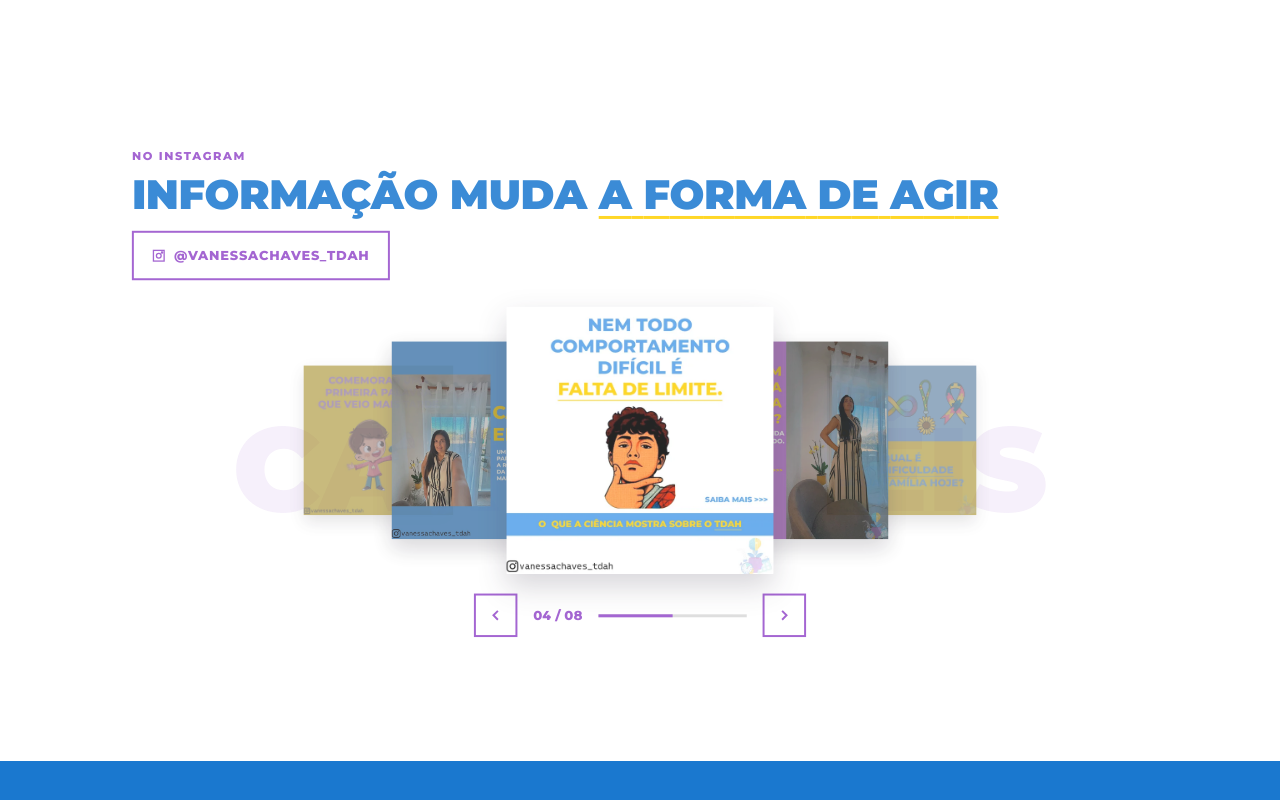
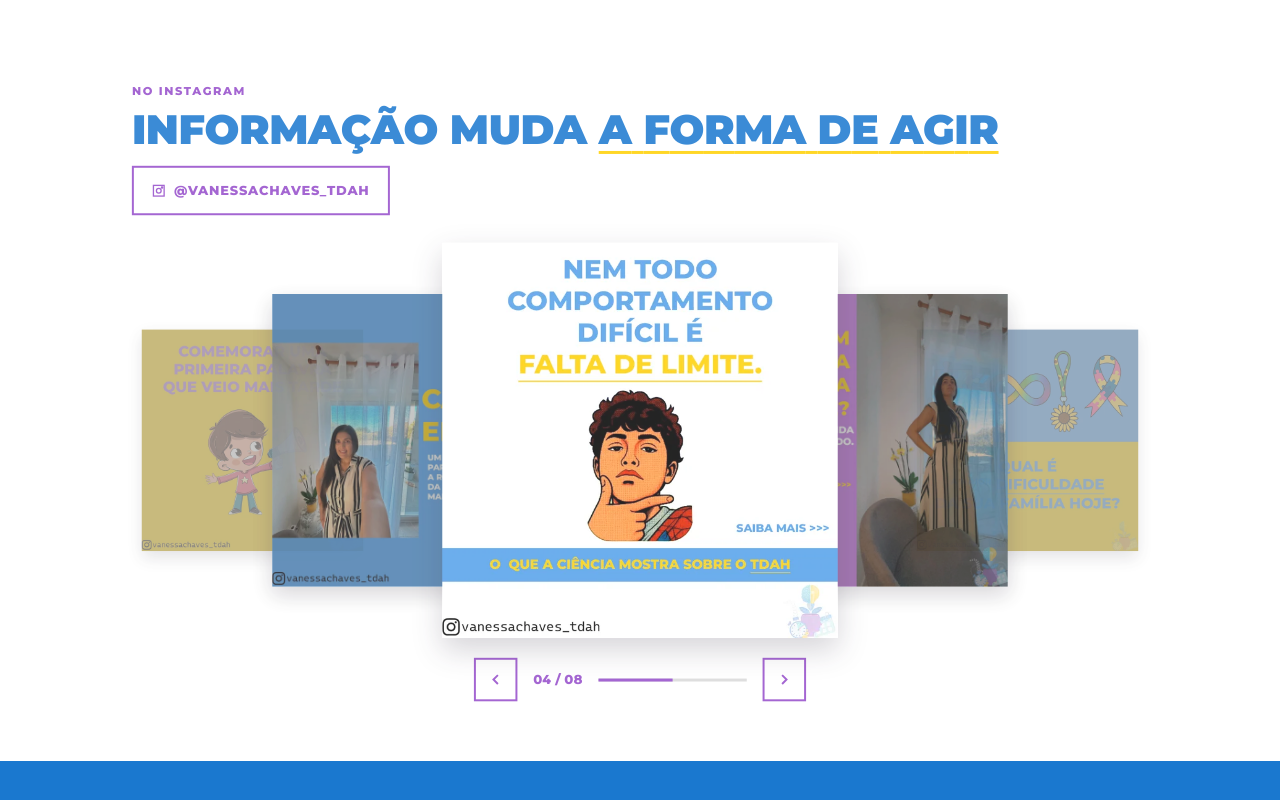
Before and after one commit to ccpaschoal/vanessachavestdah, a website: page index.html in a window 1280 px wide. Shown: the part 4039-4839 px from the top of the page. Drawn offline with Linux system fonts and the light colour scheme.

Commit message:
Carrossel de posts maior e sem a palavra de fundo
Co-Authored-By: Claude Opus 5.5 <noreply@anthropic.com>

```diff
--- a/index.html
+++ b/index.html
@@ -30,9 +30,9 @@
   <link rel="preload" href="assets/fonts/montserrat-latin.woff2" as="font" type="font/woff2" crossorigin>
 
   <!-- ?v= muda a cada atualização para o navegador não usar a versão antiga guardada -->
-  <link rel="stylesheet" href="styles/style.css?v=202611271525">
-  <script src="scripts/redireciona.js?v=202611271525"></script>
-  <script src="scripts/app.js?v=202611271525" defer></script>
+  <link rel="stylesheet" href="styles/style.css?v=202611271530">
+  <script src="scripts/redireciona.js?v=202611271530"></script>
+  <script src="scripts/app.js?v=202611271530" defer></script>
 </head>
 <body>
 <a class="pular" href="#conteudo">Pular para o conteúdo</a>
@@ -167,7 +167,7 @@
         @vanessachaves_tdah
       </a>
     </div>
-    <div class="cf sobe" data-fundo="carrosséis" data-inicio="3">
+    <div class="cf sobe" data-inicio="3">
       <div class="cf-rail">
         <a class="cf-item" href="https://www.instagram.com/vanessachaves_tdah/" target="_blank" rel="noopener"><img loading="lazy" decoding="async" src="assets/img/post-quem-sou.webp" alt="Carrossel: Quem é Vanessa Chaves?" width="640" height="640"></a>
         <a class="cf-item" href="https://www.instagram.com/vanessachaves_tdah/" target="_blank" rel="noopener"><img loading="lazy" decoding="async" src="assets/img/post-mae-atipica.webp" alt="Carrossel: Eu sou uma mãe atípica como você" width="640" height="640"></a>
--- a/scripts/app.js
+++ b/scripts/app.js
@@ -66,13 +66,6 @@
     cf.setAttribute('role', 'region');
     cf.setAttribute('aria-roledescription', 'carrossel');
 
-    if (cf.dataset.fundo) {
-      const f = document.createElement('span');
-      f.className = 'cf-fundo';
-      f.setAttribute('aria-hidden', 'true');
-      f.textContent = cf.dataset.fundo;
-      cf.prepend(f);
-    }
     const rod = document.createElement('div');
     rod.className = 'cf-rodape';
     const prev = seta(-1), next = seta(1);
--- a/styles/style.css
+++ b/styles/style.css
@@ -192,8 +192,6 @@ main { padding-top: var(--nav); }
 
 /* ── Carrossel garrafas (horizontal) ── */
 .cf { position: relative; min-width: 0; }
-.cf-fundo { position: absolute; top: 50%; left: -40px; right: -40px; transform: translateY(-50%); font-family: var(--f-display); font-weight: 900; text-transform: uppercase;
-  font-size: clamp(3rem, 10vw, 7.5rem); line-height: 1; white-space: nowrap; text-align: center; opacity: .1; pointer-events: none; user-select: none; overflow: hidden; }
 /* Sem JavaScript: os itens viram uma fileira com rolagem lateral */
 .cf-rail { display: flex; gap: 16px; overflow-x: auto; scroll-snap-type: x mandatory; padding-bottom: 8px; }
 .cf-item { position: relative; flex: 0 0 var(--cf); margin: 0; scroll-snap-align: center; }
@@ -223,7 +221,8 @@ main { padding-top: var(--nav); }
 
 /* ── 6. Conteúdos ── */
 .conteudos { display: grid; gap: 16px; }
-.conteudos .cf { --cf: clamp(180px, 24vw, 270px); color: var(--roxo); }
+.conteudos .cf { --cf: clamp(220px, min(32vw, 50vh), 400px); color: var(--roxo); }
+@media (max-width: 600px) { .conteudos .cf { --cf: min(66vw, 300px); } }
 .conteudos-topo { display: flex; flex-wrap: wrap; justify-content: space-between; align-items: end; gap: 16px; }
 
 /* ── 7. Contato ── */
```
